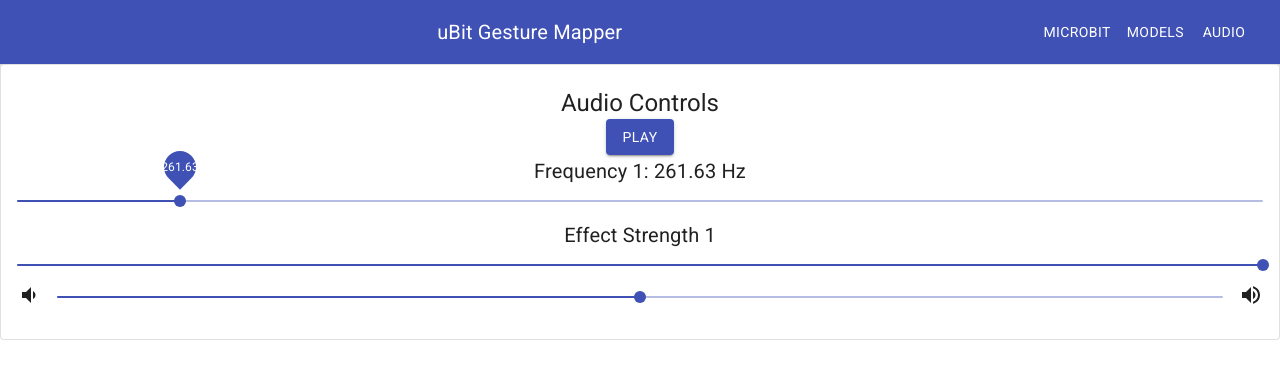
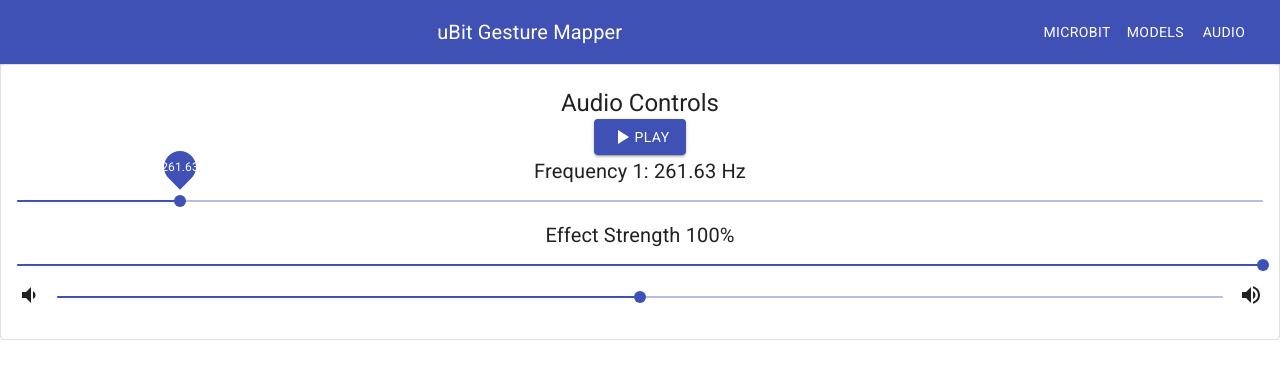
Before and after one commit to junshuong/ubit-gesture-mapper, a React (Create React App) app in the folder client/: page /audio in a window 1280 px wide. Shown: the top 378 px of the page. Built offline with nearby package versions, Linux system fonts and the light colour scheme.

Commit message:
Improve Audio component UI

```diff
--- a/client/src/features/audio/Audio.tsx
+++ b/client/src/features/audio/Audio.tsx
@@ -1,5 +1,5 @@
 import { Button, Card, CardContent, Typography, Slider, Grid } from '@material-ui/core';
-import { VolumeUp, VolumeDown } from '@material-ui/icons';
+import { VolumeUp, VolumeDown, PlayArrow, Pause, PlayArrowTwoTone } from '@material-ui/icons';
 import React, { useEffect, useRef } from 'react';
 import { useDispatch, useSelector } from 'react-redux';
 
@@ -112,6 +112,22 @@ function AudioStatus() {
         wetGainRef.current.gain.value = gain2;
     }
 
+    function PlayPauseButton(){
+      if (!isPlaying) {
+        return (
+          <Button variant="contained" color="primary" onClick={playPause}>
+              <PlayArrow /> Play
+          </Button>
+        )
+      }else{
+        return (
+          <Button variant="contained" color="primary" onClick={playPause}>
+              <Pause /> Pause
+          </Button>
+        )
+      }
+    }
+
     return (
         <Card variant="outlined">
             <CardContent>
@@ -119,23 +135,23 @@ function AudioStatus() {
                 <Typography variant="h5" component="h2">
                     Audio Controls
                 </Typography>
-                <Button variant="contained" color="primary" onClick={playPause}>
-                    {isPlaying ? 'Pause' : 'Play'}
-                </Button>
+
+                <PlayPauseButton />
+
                 <Typography variant="h6" component="p">
                     Frequency 1: {String(freq1)} Hz
                 </Typography>
                 <Slider value={freq1} onChange={freq1Change} min={0} max={2000} step={10} valueLabelDisplay="on" />
                 <Typography variant="h6" component="p">
-                    Effect Strength {String(effectLevel)}
+                    Effect Strength {String(Math.round(effectLevel * 100))}%
                 </Typography>
-                <Slider value={effectLevel} onChange={crossfade} min={0.0} max={1.0} step={0.01} />
+                <Slider value={effectLevel} onChange={crossfade} min={0.0} max={1.0} step={0.01}/>
                 <Grid container spacing={2}>
                     <Grid item>
                         <VolumeDown />
                     </Grid>
                     <Grid item xs>
-                        <Slider value={mainGain} onChange={volumeChange} min={0} max={0.4} step={0.025} />
+                        <Slider value={mainGain} onChange={volumeChange} min={0} max={0.4} step={0.025}/>
                     </Grid>
                     <Grid item>
                         <VolumeUp />
```
